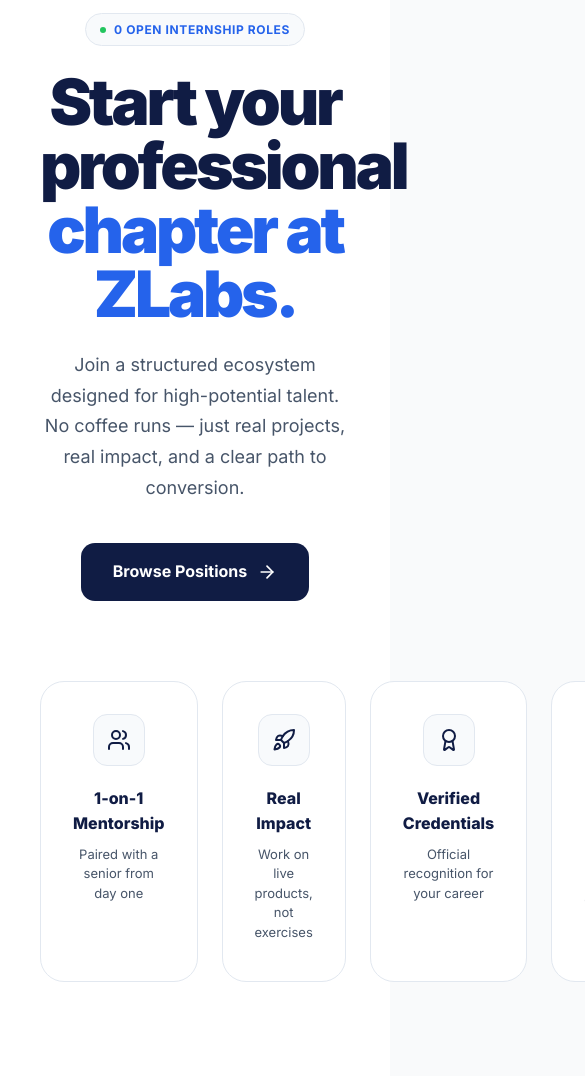
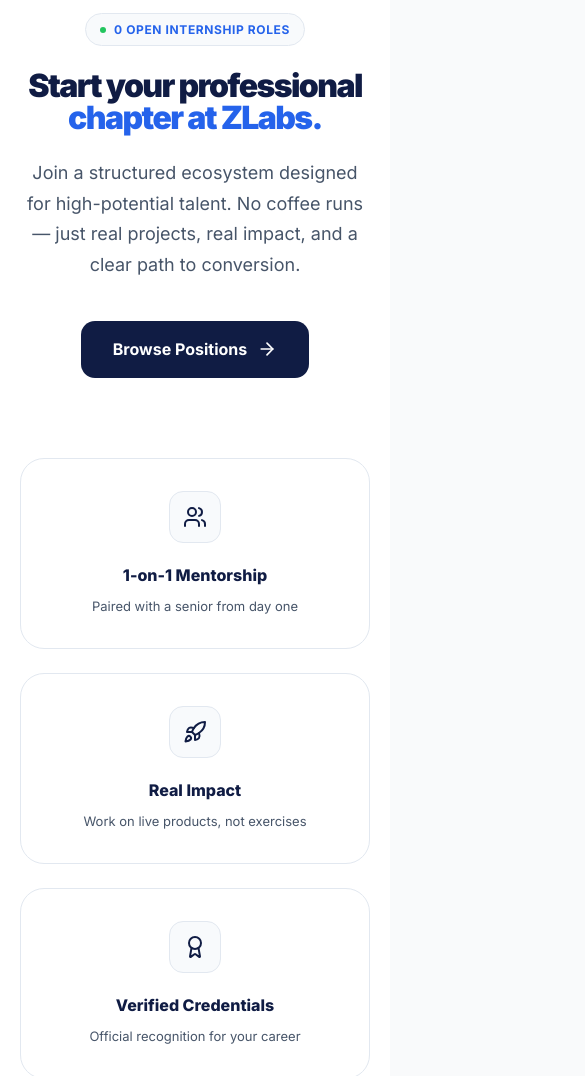
Before and after one commit to oM13111975/zlabs, a React (Vite) app in the folder frontend/: page /careers in a window 390 px wide. Shown: the part 167-1243 px from the top of the page, 585 px wide, since content can reach past the window. Built offline with nearby package versions, Linux system fonts and the light colour scheme; no server answers.

Commit message:
Make CareersPage responsive by adding grid classes and media queries

```diff
--- a/frontend/src/pages/CareersPage.jsx
+++ b/frontend/src/pages/CareersPage.jsx
@@ -109,7 +109,7 @@
         </div>
       </header>
 
-      <div style={{ maxWidth: 1200, margin: '0 auto', padding: '0 40px' }}>
+      <div className="careers-container" style={{ maxWidth: 1200, margin: '0 auto', padding: '0 40px' }}>
 
         {/* ────────── HERO ────────── */}
         <section style={{ textAlign: 'center', padding: '100px 0 80px' }}>
@@ -117,7 +117,7 @@
             <span style={{ width: 6, height: 6, borderRadius: '50%', background: '#22c55e' }} />
             {positions.length} Open Internship Roles
           </div>
-          <h1 style={{ fontSize: 64, fontWeight: 900, letterSpacing: '-0.05em', marginBottom: 24, lineHeight: 1.0 }}>
+          <h1 className="careers-h1" style={{ fontSize: 64, fontWeight: 900, letterSpacing: '-0.05em', marginBottom: 24, lineHeight: 1.0 }}>
             Start your professional <br/> <em style={{ fontStyle: 'normal', color: theme.accent }}>chapter at ZLabs.</em>
           </h1>
           <p style={{ fontSize: 18, color: theme.slate, maxWidth: 600, margin: '0 auto 40px', lineHeight: 1.7 }}>
@@ -142,7 +142,7 @@
         </section>
 
         {/* ────────── PERKS (No Emojis) ────────── */}
-        <div style={{ display: 'grid', gridTemplateColumns: 'repeat(4, 1fr)', gap: 24, marginBottom: 100 }}>
+        <div className="perks-grid" style={{ display: 'grid', gridTemplateColumns: 'repeat(4, 1fr)', gap: 24, marginBottom: 100 }}>
           {[
             { icon: Users, t: '1-on-1 Mentorship', d: 'Paired with a senior from day one' },
             { icon: Rocket, t: 'Real Impact', d: 'Work on live products, not exercises' },
@@ -177,7 +177,7 @@
             <div style={{ fontSize: 14, color: theme.slate, fontWeight: 500 }}>Showing {positions.length} active roles</div>
           </div>
 
-          <div style={{ display: 'grid', gridTemplateColumns: 'repeat(3, 1fr)', gap: 24 }}>
+          <div className="careers-grid" style={{ display: 'grid', gridTemplateColumns: 'repeat(3, 1fr)', gap: 24 }}>
             {posLoading ? (
               [1, 2, 3].map(n => <div key={n} style={{ height: 200, background: theme.bg, borderRadius: 20 }} />)
             ) : positions.length > 0 ? (
--- a/frontend/src/pages/LandingPage.css
+++ b/frontend/src/pages/LandingPage.css
@@ -208,6 +208,12 @@
 .lp-footer__bottom { display: flex; justify-content: space-between; align-items: center; padding-top: 40px; border-top: 1px solid rgba(255,255,255,0.1); font-size: 13px; color: rgba(255,255,255,0.5); }
 .lp-footer__legal { display: flex; }
 
+/* CAREERS PAGE BASE */
+.careers-grid { display: grid; grid-template-columns: repeat(3, 1fr); gap: 24px; }
+.perks-grid { display: grid; grid-template-columns: repeat(4, 1fr); gap: 24px; }
+.careers-container { max-width: 1200px; margin: 0 auto; padding: 0 40px; }
+.careers-h1 { font-size: 64px !important; }
+
 /* RESPONSIVE */
 @media (max-width: 1100px) {
   .lp-hero { grid-template-columns: 1fr; padding: 140px 40px 80px; text-align: center; }
@@ -221,6 +227,11 @@
   .lp-footer__main { grid-template-columns: 1fr 1fr; gap: 40px; }
   .lp-cta__box { padding: 60px 40px; }
   .lp-cta__box h2 { font-size: 40px; }
+
+  /* Careers Page Overrides */
+  .careers-grid { grid-template-columns: repeat(2, 1fr); }
+  .perks-grid { grid-template-columns: repeat(2, 1fr); }
+  .careers-h1 { font-size: 48px !important; }
 }
 
 @media (max-width: 700px) {
@@ -240,6 +251,12 @@
   .lp-section-head h2 { font-size: 34px; }
   .lp-container { padding: 0 20px; }
 
+  /* Careers Page Overrides */
+  .careers-grid { grid-template-columns: 1fr !important; }
+  .perks-grid { grid-template-columns: 1fr !important; }
+  .careers-container { padding: 0 20px !important; }
+  .careers-h1 { font-size: 32px !important; }
+
   /* Mobile Menu Open State */
   .lp-nav__links.open {
     display: flex;
```
